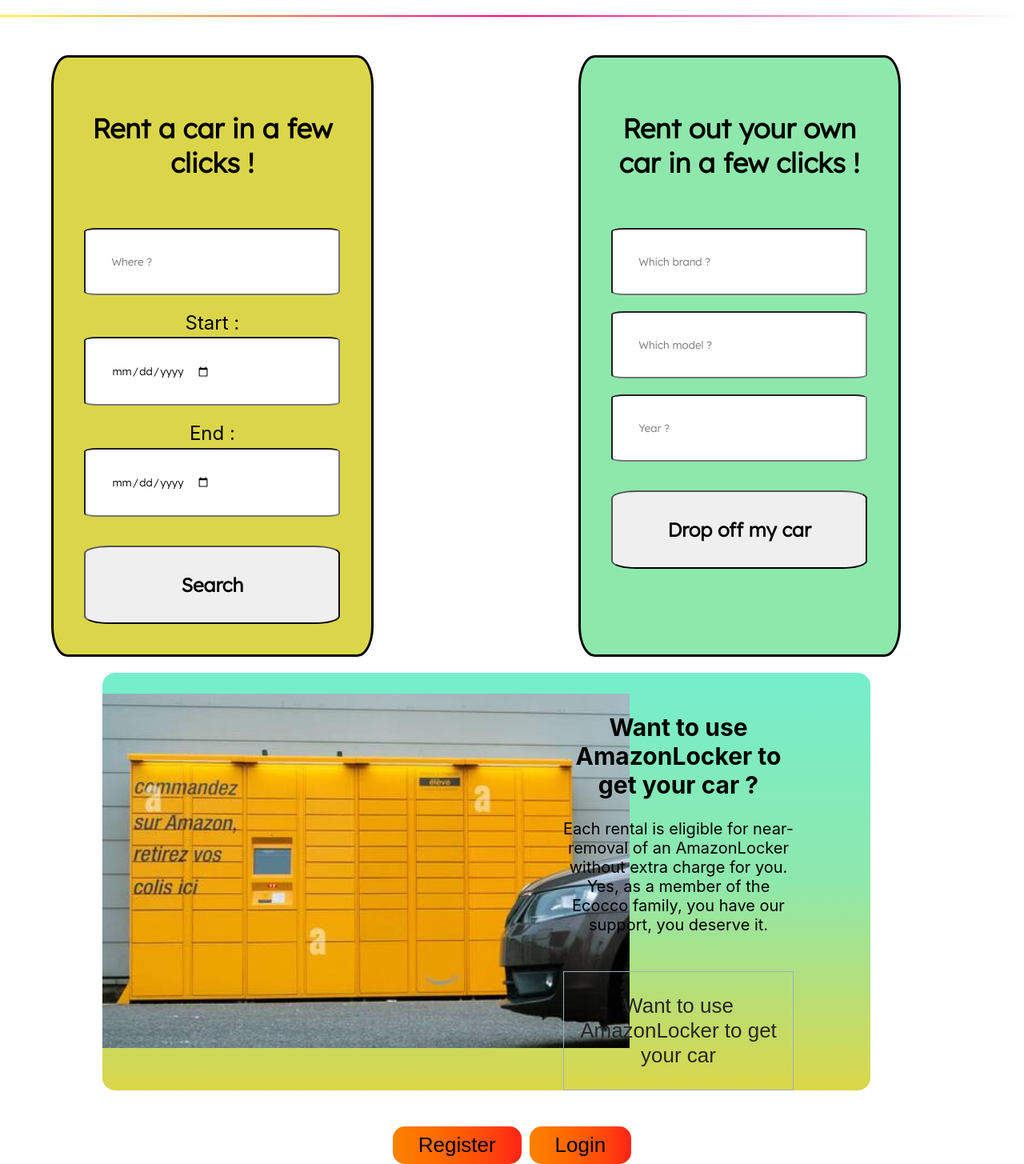
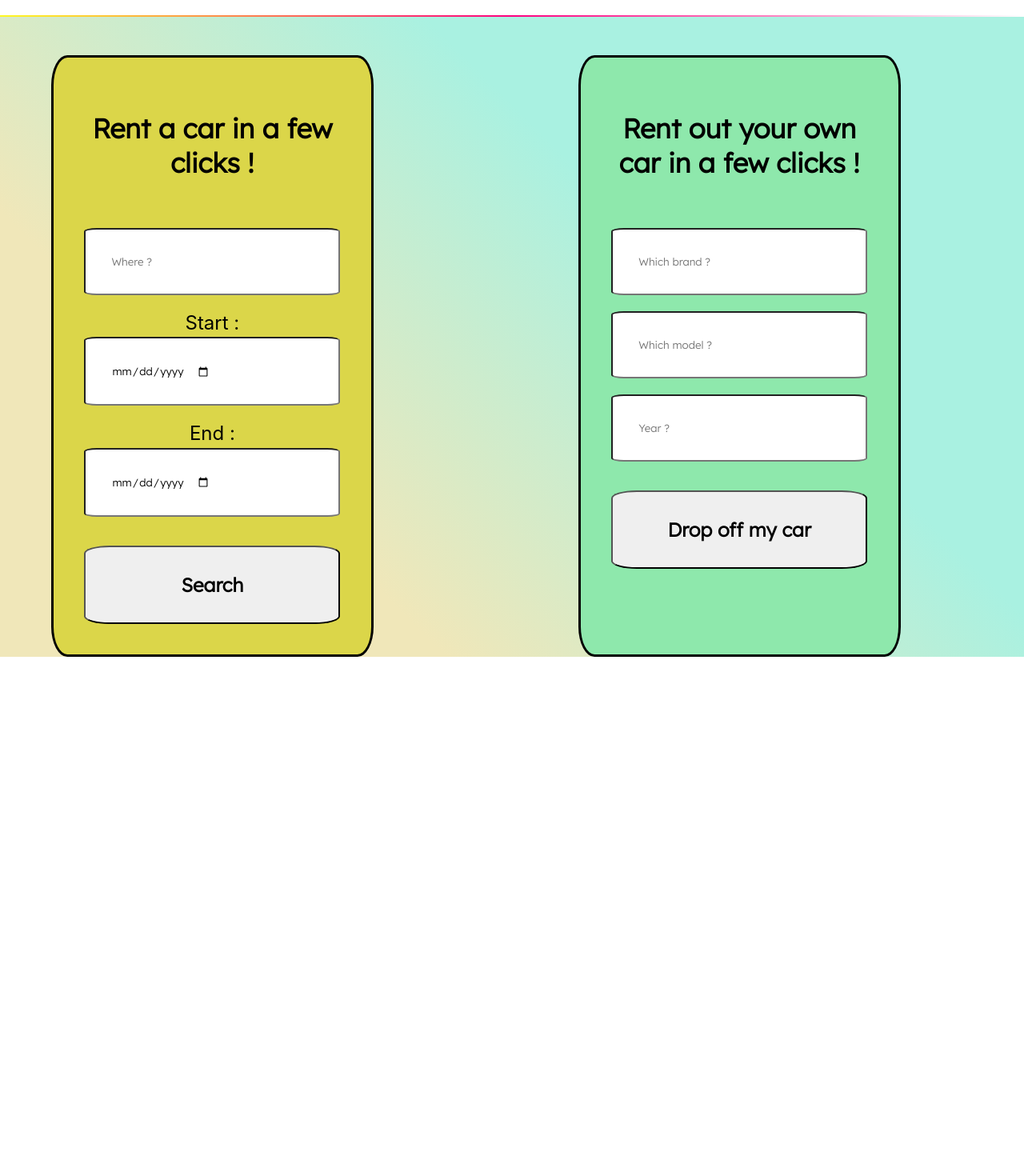
Before and after one commit to hswiergiel/hackathon2, a React (Vite) app in the folder frontend/: page / in a window 1280 px wide. Shown: the part 96-1551 px from the top of the page at 80% size. After the commit the page ends 917 px from the top, so only its background shows below. Built offline with nearby package versions, Linux system fonts and the light colour scheme.

Commit message:
adding wall

```diff
--- a/frontend/src/components/RentForm/rentForm.scss
+++ b/frontend/src/components/RentForm/rentForm.scss
@@ -3,6 +3,11 @@
 .formContainer {
   display: flex;
   gap: 20%;
+  background-image: linear-gradient(
+    45deg,
+    rgb(240, 231, 185) 26.8%,
+    #a9f1e1 64%
+  );
 }
 
 .rentCarContainer {
--- a/frontend/src/pages/Home/Home.jsx
+++ b/frontend/src/pages/Home/Home.jsx
@@ -1,6 +1,5 @@
 import Navbar from "@components/Navbar/Navbar";
 import RentForm from "@components/RentForm/RentForm";
-import AmazonLocker from "@components/amazonLocker/AmazonLocker";
 import "./home.scss";
 import { useState } from "react";
 import { useNavigate } from "react-router-dom";
@@ -46,22 +45,9 @@
     <div className="home">
       <Navbar />
       <RentForm />
-      <AmazonLocker />
+
       <ToastContainer />
       <header className="header-home">
-        <button
-          type="button"
-          className="modalToggle"
-          onClick={(evt) => {
-            evt.preventDefault();
-          }}
-        >
-          Register
-        </button>
-        <button type="button" className="modalToggle" onClick={toggleLoginForm}>
-          Login
-        </button>
-
         <Modal
           isShowing={isLoginFromShowed}
           hide={toggleLoginForm}
```
Also changed, not shown: frontend/src/assets/bg.jpg (added), 1 other file (tests, documents, lock files or other folders).
